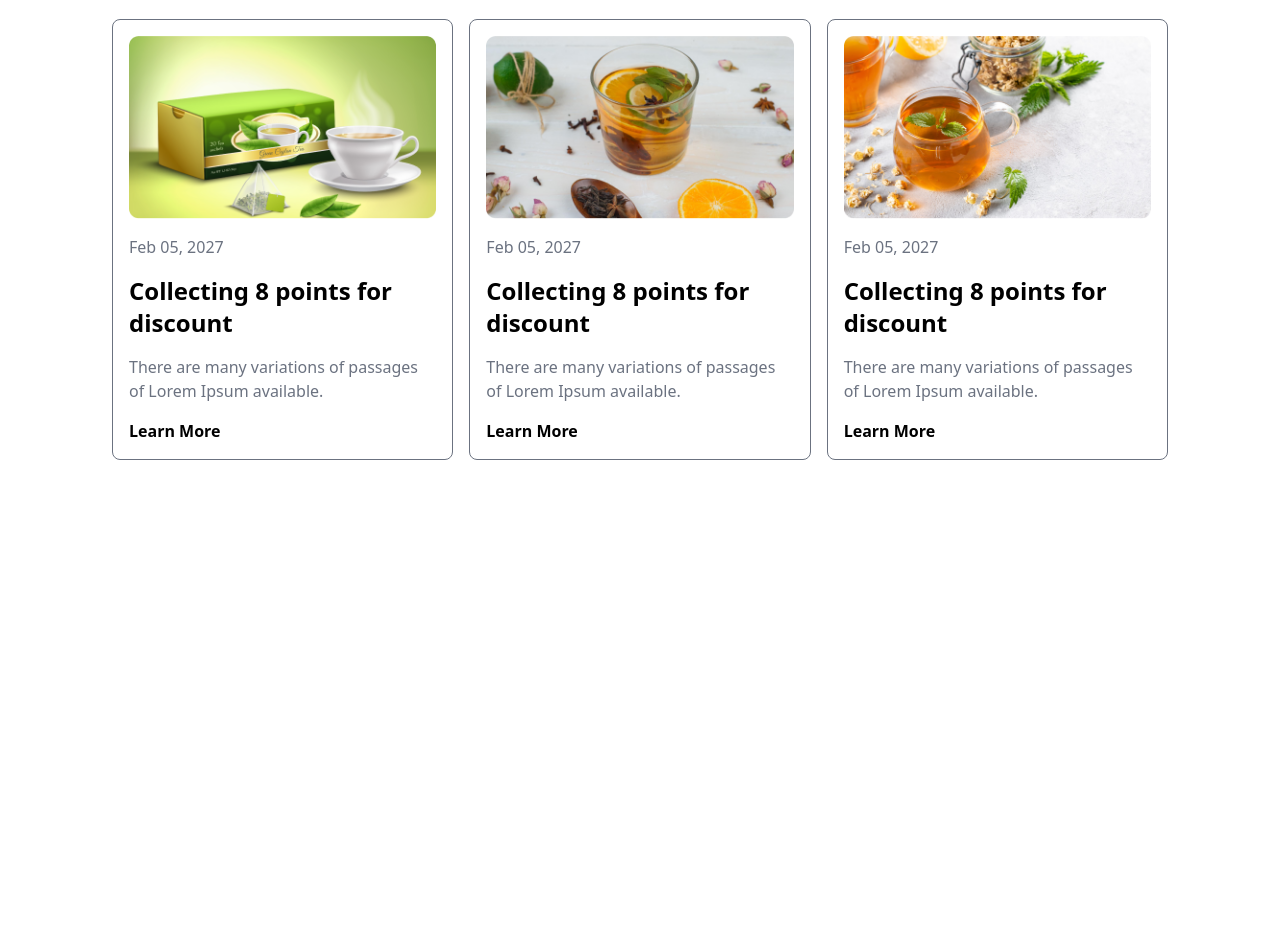
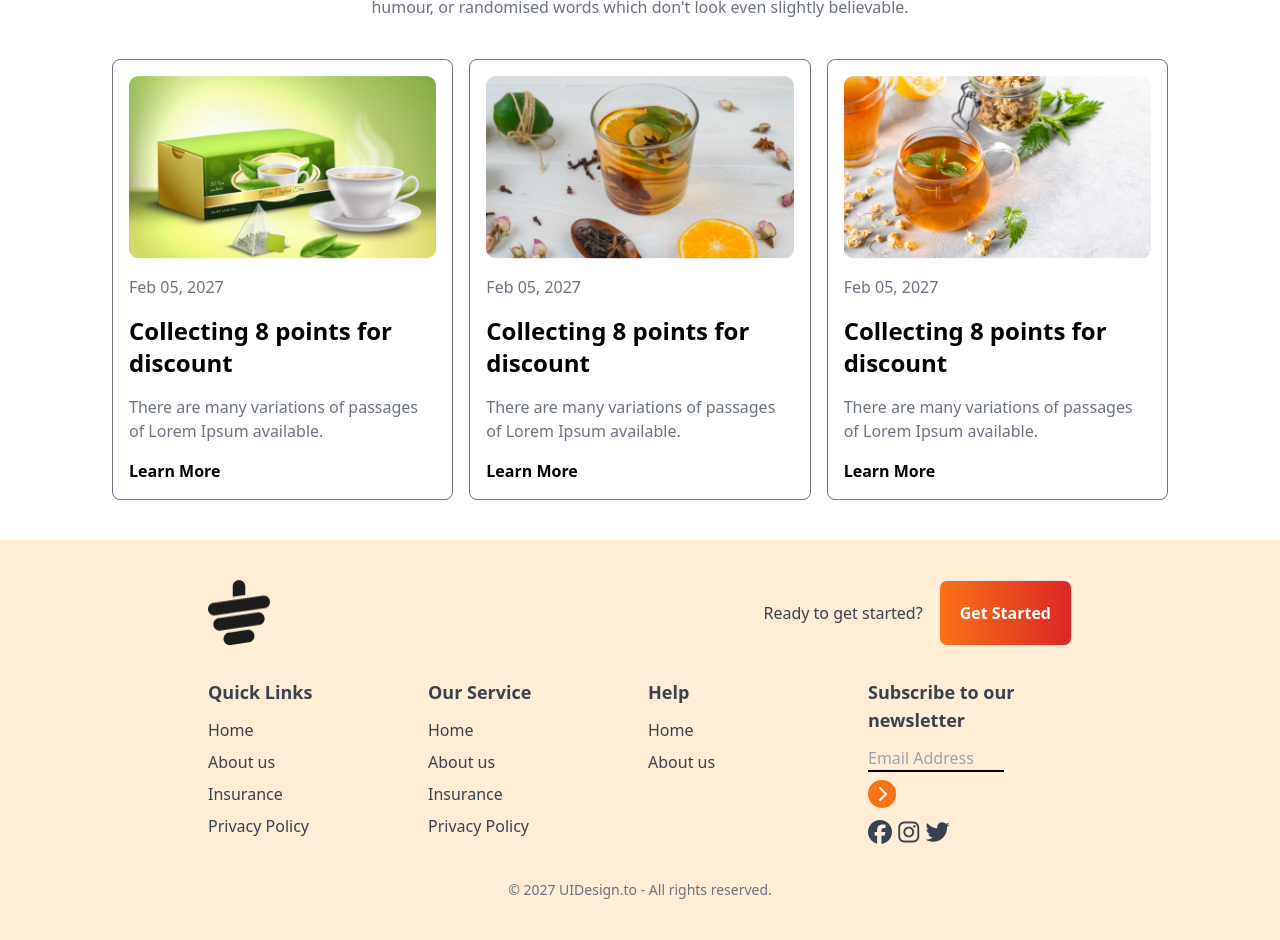
Before and after one commit to TamimReza-72/tea-house, a plain HTML site: page index.html in a window 1280 px wide. Shown: the part 2495-3435 px from the top of the page. Before the commit the page ends 2955 px from the top, so only its background shows below. Drawn offline with nearby package versions, Linux system fonts and the light colour scheme.

Commit message:
added footer

```diff
--- a/index.html
+++ b/index.html
@@ -27,8 +27,8 @@
 
 </head>
 
-<body class="max-w-screen-xl mx-auto px-16 lg:px-28 ">
-    <header class="lg:flex mb-20 pt-10 space-x-28 ">
+<body>
+    <header class="lg:flex mb-20 pt-10 space-x-28 max-w-screen-xl mx-auto px-16 lg:px-28 ">
         <!-- text content -->
         <div>
             <h1 class=" text-4xl md:text-7xl mb-5 font-extrabold">
@@ -62,7 +62,7 @@
             </div>
         </div>
     </header>
-    <main>
+    <main class="max-w-screen-xl mx-auto px-16 lg:px-28">
         <section class="py-8 lg:py-24">
             <!-- title -->
             <div class="text-center">
@@ -201,13 +201,16 @@
 
             </div>
         </section>
+        <!-- News and Events -->
         <section>
-            <div class="">
+            <div class="py-10">
                 <!-- text -->
                 <div class="text-center my-10">
                     <h1 class="font-bold text-5xl mb-4
                     ">News & Events</h1>
-                    <p class="text-gray-500">There are many variations of passages of Lorem Ipsum available, but the majority have suffered alteration in some form, by injected humour, or randomised words which don't look even slightly believable. </p>
+                    <p class="text-gray-500">There are many variations of passages of Lorem Ipsum available, but the
+                        majority have suffered alteration in some form, by injected humour, or randomised words which
+                        don't look even slightly believable. </p>
                 </div>
                 <!-- cards -->
                 <div class="grid grid-cols-1 md:grid-cols-3 gap-4 ">
@@ -218,7 +221,8 @@
                         <h3 class="font-bold pb-4 text-2xl">
                             Collecting 8 points for discount
                         </h3>
-                        <p class="pb-4 text-gray-500">There are many variations of passages of Lorem Ipsum available.</p>
+                        <p class="pb-4 text-gray-500">There are many variations of passages of Lorem Ipsum available.
+                        </p>
                         <button class="font-semibold">Learn More</button>
                     </div>
                     <!-- card-2 -->
@@ -228,7 +232,8 @@
                         <h3 class="font-bold pb-4 text-2xl">
                             Collecting 8 points for discount
                         </h3>
-                        <p class="pb-4 text-gray-500">There are many variations of passages of Lorem Ipsum available.</p>
+                        <p class="pb-4 text-gray-500">There are many variations of passages of Lorem Ipsum available.
+                        </p>
                         <button class="font-semibold">Learn More</button>
                     </div>
                     <!-- card-3 -->
@@ -238,20 +243,85 @@
                         <h3 class="font-bold pb-4 text-2xl">
                             Collecting 8 points for discount
                         </h3>
-                            <p class="pb-4 text-gray-500">There are many variations of passages of Lorem Ipsum available.</p>
+                        <p class="pb-4 text-gray-500">There are many variations of passages of Lorem Ipsum available.
+                        </p>
                         <button class="font-semibold">Learn More</button>
+                    </div>
+                </div>
+            </div>
+            </div>
+        </section>
+    </main>
+    <footer class="bg-orange-100 text-gray-700 py-10 px-4 md:px-16">
+        <div class="w-9/12 mx-auto">
+            <!-- logo -->
+            <div class="flex justify-between mb-8">
+                <img src="images/cup.png" alt="">
+                <div class="flex items-center gap-4">
+                    <h4>Ready to get started?</h4>
+                    <button
+                        class="border rounded-lg p-5 font-bold text-white bg-gradient-to-r from-orange-500 to-red-600">
+                        Get Started</button>
+                </div>
+
+            </div>
+            <!-- links -->
+            <div class="grid grid-cols-1 md:grid-cols-2 lg:grid-cols-4 gap-4">
+                <!-- 1st column -->
+                <div>
+                    <h3 class="font-semibold text-lg mb-3">Quick Links</h3>
+                    <ul class="space-y-2">
+                        <li><a class="hover:text-orange-500" href="">Home</a></li>
+                        <li><a class="hover:text-orange-500" href="">About us</a></li>
+                        <li><a class="hover:text-orange-500" href="">Insurance</a></li>
+                        <li><a class="hover:text-orange-500" href="">Privacy Policy</a></li>
+                    </ul>
+                </div>
+                <!-- 2nd column -->
+                <div>
+                    <h3 class="font-semibold text-lg mb-3">Our Service</h3>
+                    <ul class="space-y-2">
+                        <li><a class="hover:text-orange-500" href="">Home</a></li>
+                        <li><a class="hover:text-orange-500" href="">About us</a></li>
+                        <li><a class="hover:text-orange-500" href="">Insurance</a></li>
+                        <li><a class="hover:text-orange-500" href="">Privacy Policy</a></li>
+                    </ul>
+                </div>
+                <!-- 3rd column -->
+                <div>
+                    <h3 class="font-semibold text-lg mb-3">Help</h3>
+                    <ul class="space-y-2">
+                        <li><a class="hover:text-orange-500" href="">Home</a></li>
+                        <li><a class="hover:text-orange-500" href="">About us</a></li>
+                    </ul>
+                </div>
+                <!-- 4th Column -->
+                <div>
+                    <div>
+                        <h2 class="font-semibold text-lg mb-3">Subscribe to our newsletter</h2>
+                    </div>
+                    <div class="flex flex-col space-y-2">
+                        <input  placeholder="Email Address"
+                            type="text" class="bg-transparent border-b-2 border-black w-4/6 "  />
+                        <i
+                            class="fa-solid fa-chevron-right w-7 h-7 bg-orange-500 rounded-full justify-center items-center text-white inline-flex"></i>
+                            <div class="flex justify-between w-2/5 mb-2 mt-8">
+                                <i class="fa-brands fa-facebook text-2xl"></i>
+                                <i class="fa-brands fa-instagram text-2xl"></i>
+                                <i class="fa-brands fa-twitter text-2xl"></i>
+                            </div>
                     </div>
                 </div>
 
 
 
 
-
+            </div>
+            <div class="text-center pt-4 mt-4">
+                <p class="text-gray-500 text-sm">© 2027 UIDesign.to - All rights reserved.</p>
             </div>
         </div>
-        </section>
-    </main>
-    <footer></footer>
+    </footer>
 </body>
 
 </html>
```
Lines whose indentation alone changed are shown as unchanged.
